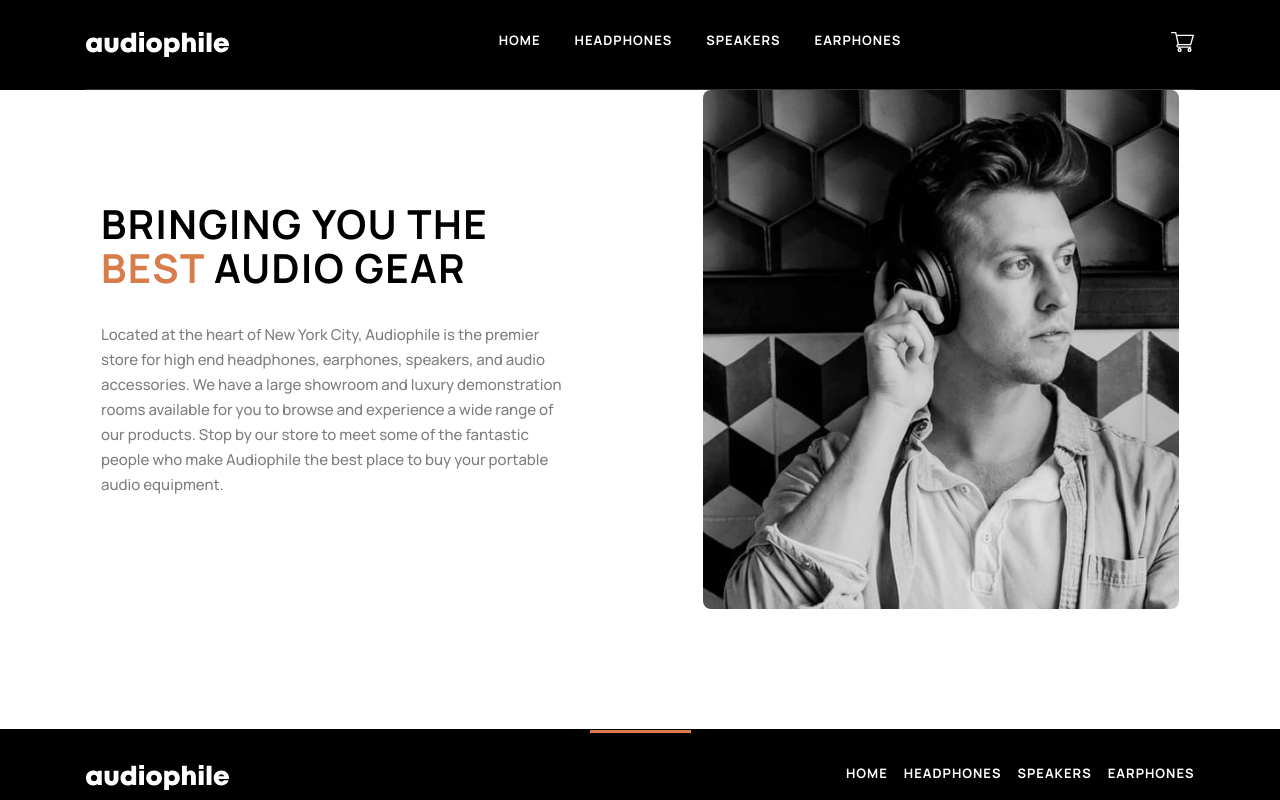
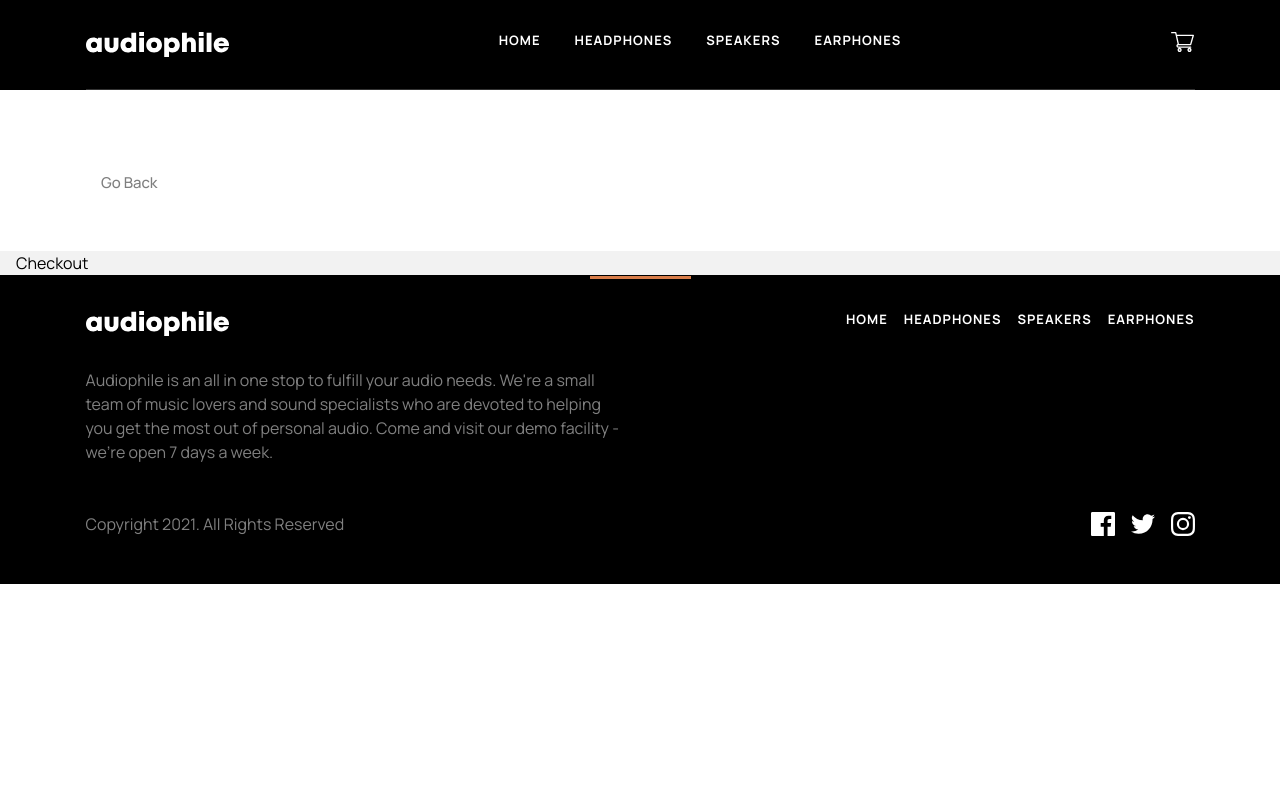
Before and after one commit to seangray-dev/Audiophile, a React (Vite) app: page /checkout in a window 1280 px wide. Shown: the top 800 px of the page. Built offline with nearby package versions, Linux system fonts and the light colour scheme.

Commit message:
add Checkout page

```diff
--- a/src/App.jsx
+++ b/src/App.jsx
@@ -1,5 +1,4 @@
-import { useState } from 'react';
-import { Router, Routes, Route } from 'react-router-dom';
+import { Routes, Route, useLocation } from 'react-router-dom';
 import Nav from './components/shared/Nav';
 import Home from './components/pages/home/Home';
 import About from './components/shared/About';
@@ -10,8 +9,12 @@ import Headphones from './components/pages/Headphones';
 import Speakers from './components/pages/Speakers';
 import Earphones from './components/pages/Earphones';
 import ProductDetails from './components/pages/ProductDetails';
+import Checkout from './components/pages/Checkout';
 
 function App() {
+  const location = useLocation();
+  const hideAbout = location.pathname === '/checkout';
+
   return (
     <div className='App'>
       <Nav />
@@ -21,8 +24,9 @@ function App() {
         <Route path='/speakers' element={<Speakers />} />
         <Route path='/earphones' element={<Earphones />} />
         <Route path='/products/:slug' element={<ProductDetails />} />
+        <Route path='/checkout' element={<Checkout />} />
       </Routes>
-      <About />
+      {!hideAbout && <About />}
       <Footer />
     </div>
   );
--- /dev/null
+++ b/src/components/pages/Checkout.jsx
@@ -0,0 +1,22 @@
+import React from 'react';
+import { useNavigate } from 'react-router-dom';
+
+const Checkout = () => {
+  const navigate = useNavigate();
+
+  return (
+    <div>
+      <div className='container mx-auto mt-4 md:mt-8 mb-6 lg:mt-20 lg:mb-14 md:max-w-[689px] lg:max-w-[1110px] opacity-50'>
+        <a className='text-body hover:underline' onClick={() => navigate(-1)}>
+          Go Back
+        </a>
+      </div>
+
+      <div className='container mx-auto bg-paleGray'>
+        <h1>Checkout</h1>
+      </div>
+    </div>
+  );
+};
+
+export default Checkout;
--- a/src/components/pages/ProductDetails.jsx
+++ b/src/components/pages/ProductDetails.jsx
@@ -1,4 +1,4 @@
-import React, { useState } from 'react';
+import React from 'react';
 import { useParams, useNavigate } from 'react-router-dom';
 import AddToCart from '../shared/buttons/AddToCart';
 import products from '../../data/products.json';
--- a/src/components/shared/buttons/Button-Checkout.jsx
+++ b/src/components/shared/buttons/Button-Checkout.jsx
@@ -9,7 +9,7 @@ function ButtonCheckout({ to, children }) {
       whileHover={{ scale: 1 }}
       whileTap={{ scale: 0.9 }}
       transition={{ duration: 0.3 }}>
-      <Link to={to}>{children}</Link>
+      <Link to={'./checkout'}>{children}</Link>
     </motion.button>
   );
 }
--- a/src/components/shared/cart/Cart.jsx
+++ b/src/components/shared/cart/Cart.jsx
@@ -1,5 +1,6 @@
 import { React, useState, useEffect } from 'react';
 import ButtonCheckout from '../buttons/Button-Checkout';
+import { Link } from 'react-router-dom';
 import products from '../../../data/products.json';
 import { useSelector, useDispatch } from 'react-redux';
 import {
@@ -48,7 +49,9 @@ function Cart(props) {
   };
 
   const handleCheckout = () => {
-    // TODO: Implement checkout functionality
+    {
+      <Link to='/checkout' />;
+    }
   };
 
   useEffect(() => {
--- a/tailwind.config.cjs
+++ b/tailwind.config.cjs
@@ -109,6 +109,7 @@ module.exports = {
         pureBlack: '#000000',
         gray: '#808080',
         lightGray: '#bfbfbf',
+        paleGray: '#F2F2F2',
       },
 
       backgroundImage: {
```
